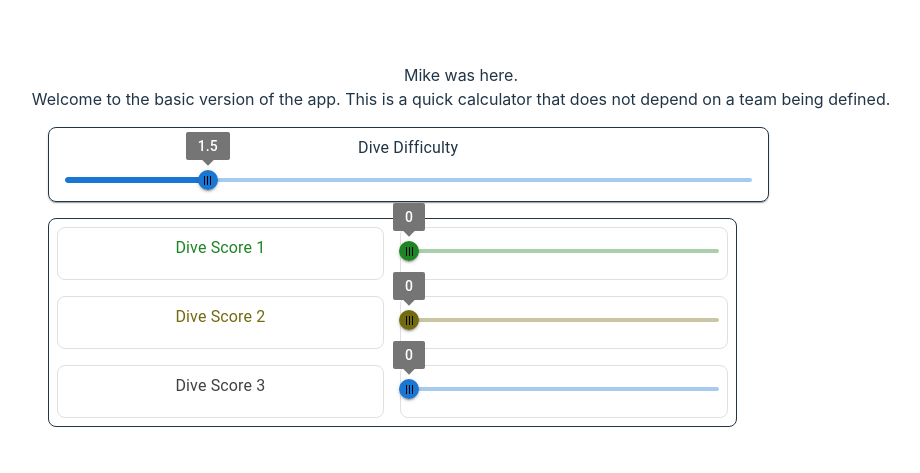
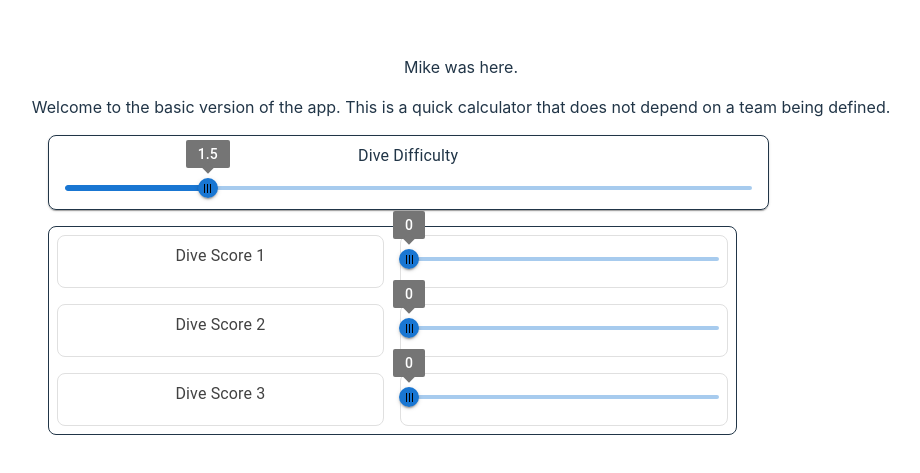
Before and after one commit to ballistic101/diving-calculator, a React (Vite) app: page /basic in a window 1280 px wide. Shown: the part 147-620 px from the top of the page, without its empty margins (179-1099 px from the left). Built offline with nearby package versions, Linux system fonts and the light colour scheme.

Commit message:
Moved Dive difficulty and scores into components
This splits up the code better and allows for more code reuse.

```diff
--- /dev/null
+++ b/src/components/DiveDifficulty.tsx
@@ -0,0 +1,55 @@
+import Box from '@mui/material/Box';
+import Typography from '@mui/material/Typography';
+import Slider, { SliderThumb } from '@mui/material/Slider';
+
+function DiveDifficulty() {
+
+    function valuetext(value: number) {
+        return `${value}`;
+    }
+
+    const boxDiveDifficultyStyle = {
+        m: 2,
+        border: 1,
+        borderRadius: 2,
+        boxShadow: 1,
+        width: "80%",
+        pl: 2,
+        pr: 2,
+        pt: 1
+    } as const;
+
+    interface BasicSliderThumbComponentProps extends React.HTMLAttributes<unknown> {}
+
+    function BasicThumbComponent(props: BasicSliderThumbComponentProps) {
+        const { children, ...other } = props;
+        return (
+            <SliderThumb {...other}>
+            {children}
+            <span className="slider-bar" />
+            <span className="slider-bar" />
+            <span className="slider-bar" />
+            </SliderThumb>
+        );
+    }
+
+    return (
+        <Box sx={boxDiveDifficultyStyle}>
+            <Typography id="dive-difficulty" gutterBottom>
+                Dive Difficulty
+            </Typography>
+            <Slider
+                aria-label="Dive Difficulty"
+                min={1.0}
+                max={3.4}
+                step={0.1}
+                defaultValue={1.5}
+                valueLabelDisplay="on"
+                getAriaValueText={valuetext}
+                slots={{ thumb: BasicThumbComponent }}
+            />
+        </Box>
+    );
+}
+
+export default DiveDifficulty;
--- a/src/components/DiveScore.tsx
+++ b/src/components/DiveScore.tsx
@@ -1,6 +1,13 @@
 import Box, { BoxProps } from '@mui/material/Box';
 import Typography from '@mui/material/Typography';
 import Slider, { SliderThumb } from '@mui/material/Slider';
+
+interface Props {
+    title: string;
+    id: string;
+}
+
+function DiveScore({title, id}: Props) {
 
     function Item(props: BoxProps) {
         const { sx, ...other } = props;
@@ -44,23 +51,16 @@ function BasicThumbComponent(props: BasicSliderThumbComponentProps) {
         );
     }
 
-interface Props {
-    title: string;
-    id: string;
-}
-
-function DiveScore({title, id}: Props) {
-
     return (
         <>
         <Item>
-        <Typography id="{id}}" gutterBottom>
+            <Typography id={id} gutterBottom>
                 {title}
             </Typography>
         </Item>
         <Item>
-        <Slider id="{id}"
-            aria-label="{title}"
+            <Slider id={id}
+                aria-label={title}
                 min={0}
                 max={10}
                 step={0.5}
--- /dev/null
+++ b/src/components/DiveScores.tsx
@@ -0,0 +1,24 @@
+import Box from '@mui/material/Box';
+import DiveScore from './DiveScore';
+
+const boxDiveScoreStyle = {
+    display: "grid",
+    gridTemplateColumns: 'repeat(2, 1fr)',
+    m: 2,
+    border: 1,
+    borderRadius: 2,
+    width: "80%"
+} as const;
+
+function DiveScores() {
+
+    return (
+        <Box sx={boxDiveScoreStyle}>
+            <DiveScore id="div-score-1" title="Dive Score 1" />
+            <DiveScore id="div-score-2" title="Dive Score 2" />
+            <DiveScore id="div-score-3" title="Dive Score 3" />
+        </Box>
+    );
+}
+
+export default DiveScores;
--- a/src/routes/basic/Basic.tsx
+++ b/src/routes/basic/Basic.tsx
@@ -1,151 +1,17 @@
 import './Basic.css';
-import React from 'react';
-import Box, { BoxProps } from '@mui/material/Box';
-import Slider, { SliderThumb } from '@mui/material/Slider';
-import Typography from '@mui/material/Typography';
+import DiveScores from '@components/DiveScores';
+import DiveDifficulty from '@components/DiveDifficulty';
 
 function Basic() {
-
-    const boxDiveDifficultyStyle = {
-        m: 2,
-        border: 1,
-        borderRadius: 2,
-        boxShadow: 1,
-        width: "80%",
-        pl: 2,
-        pr: 2,
-        pt: 1
-    } as const;
-
-    const boxDiveScoreStyle = {
-        display: "grid",
-        gridTemplateColumns: 'repeat(2, 1fr)',
-        m: 2,
-        border: 1,
-        borderRadius: 2,
-        width: "80%"
-    } as const;
-
-    function Item(props: BoxProps) {
-        const { sx, ...other } = props;
-        return (
-          <Box
-            sx={[
-              (theme) => ({
-                bgcolor: '#fff',
-                color: 'grey.800',
-                border: '1px solid',
-                borderColor: 'grey.300',
-                p: 1,
-                m: 1,
-                borderRadius: 2,
-                fontSize: '0.875rem',
-                fontWeight: '700',
-                ...theme.applyStyles('dark', {
-                  bgcolor: '#101010',
-                  color: 'grey.300',
-                  borderColor: 'grey.800',
-                }),
-              }),
-              ...(Array.isArray(sx) ? sx : [sx]),
-            ]}
-            {...other}
-          />
-        );
-    }
-
-    function valuetext(value: number) {
-        return `${value}`;
-    }
-
-    interface BasicSliderThumbComponentProps extends React.HTMLAttributes<unknown> {}
-
-    function BasicThumbComponent(props: BasicSliderThumbComponentProps) {
-        const { children, ...other } = props;
-        return (
-            <SliderThumb {...other}>
-            {children}
-            <span className="slider-bar" />
-            <span className="slider-bar" />
-            <span className="slider-bar" />
-            </SliderThumb>
-        );
-    }
 
     return (
         <>
         <div>
-            Welcome to the basic version of the app. This is a quick
-            calculator that does not depend on a team being defined.
+            <p>Welcome to the basic version of the app. This is a quick
+            calculator that does not depend on a team being defined.</p>
         </div>
-        <Box sx={boxDiveDifficultyStyle}>
-            <Typography id="dive-difficulty" gutterBottom>
-                Dive Difficulty
-            </Typography>
-            <Slider
-                aria-label="Dive Difficulty"
-                min={1.0}
-                max={3.4}
-                step={0.1}
-                defaultValue={1.5}
-                valueLabelDisplay="on"
-                getAriaValueText={valuetext}
-                slots={{ thumb: BasicThumbComponent }}
-            />
-        </Box>
-
-        <Box sx={boxDiveScoreStyle}>
-            <Item>
-                <Typography id="dive-score-1" gutterBottom>
-                    Dive Score 1
-                </Typography>
-            </Item>
-            <Item>
-                <Slider id="dive-score-1"
-                    aria-label="Dive Score 1"
-                    min={0}
-                    max={10}
-                    step={0.5}
-                    defaultValue={0}
-                    valueLabelDisplay="on"
-                    slots={{ thumb: BasicThumbComponent }}
-                />
-            </Item>
-
-            <Item>
-                <Typography id="dive-score-2" gutterBottom>
-                    Dive Score 2
-                </Typography>
-            </Item>
-            <Item>
-                <Slider id="dive-score-2"
-                    aria-label="Dive Score 2"
-                    min={0}
-                    max={10}
-                    step={0.5}
-                    defaultValue={0}
-                    valueLabelDisplay="on"
-                    slots={{ thumb: BasicThumbComponent }}
-                />
-            </Item>
-
-            <Item>
-                <Typography id="dive-score-3" gutterBottom>
-                    Dive Score 3
-                </Typography>
-            </Item>
-            <Item>
-                <Slider id="dive-score-3"
-                    aria-label="Dive Score 3"
-                    min={0}
-                    max={10}
-                    step={0.5}
-                    defaultValue={0}
-                    valueLabelDisplay="on"
-                    slots={{ thumb: BasicThumbComponent }}
-                />
-            </Item>
-        </Box>
+        <DiveDifficulty />
+        <DiveScores />
         </>
     );
 }
```
Lines whose indentation alone changed are shown as unchanged.
